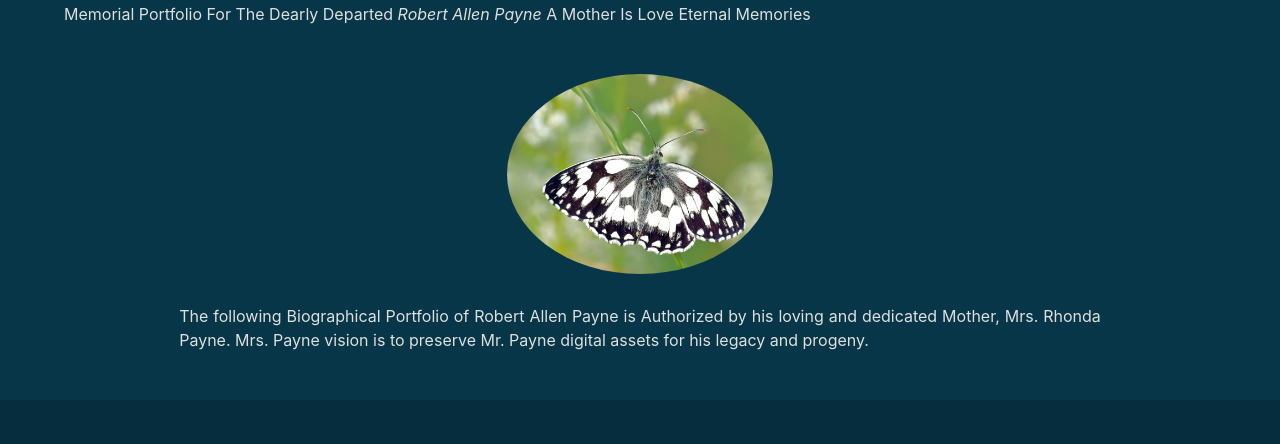
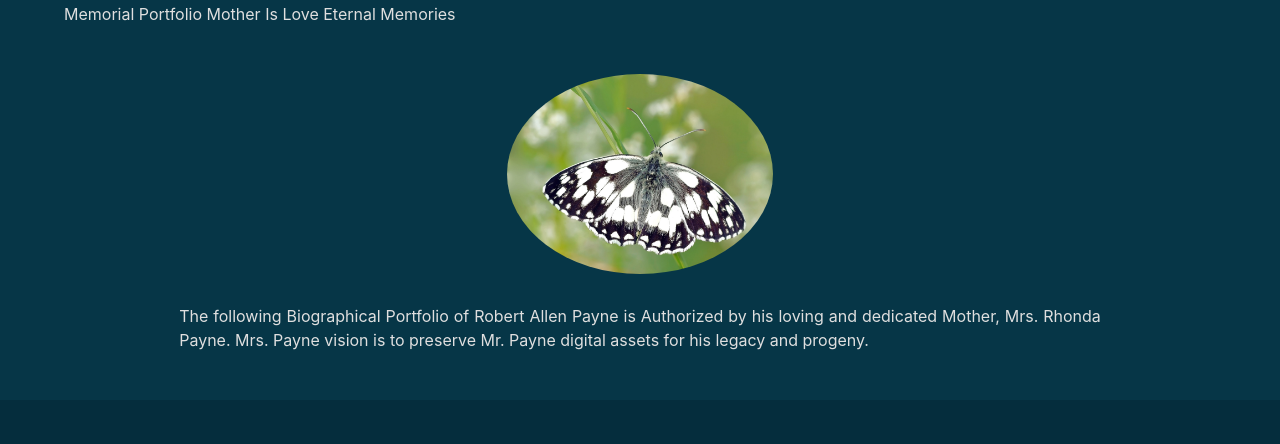
Before and after one commit to winstonhoseadriggins/robertallenpayne, a plain HTML site: page index.html in a window 1280 px wide. Shown: the part 22-466 px from the top of the page. Drawn offline with nearby package versions, Linux system fonts and the light colour scheme.

Commit message:
update index.html

```diff
--- a/index.html
+++ b/index.html
@@ -35,8 +35,8 @@
 			</div>
 
 			<div class="nav-right nav-menu">
-				<a class="nav-item" href="#about">Memorial Portfolio For The Dearly Departed<em> Robert Allen Payne</em></a>
-				<a class="nav-item" href="#projects">A Mother Is Love</a>
+				<a class="nav-item" href="#about">Memorial Portfolio</a>
+				<a class="nav-item" href="#projects">Mother Is Love</a>
 				<a class="nav-item" href="#social">Eternal Memories</a>
 			</div>
 
@@ -85,10 +85,7 @@
 									<p>
 										Mrs. Payne Sponsored The First Annual Father`s Day Cabaret and Celebration of The Legacy of Robert Allen Payne.
 										The wonderful extravaganza was held at the Historic Leake Center, 701 Yarnell Street, Chester, Pa.
-
-
-
-									</p>
+								   </p>
 								</div>
 							</article>
 						</div>
```
